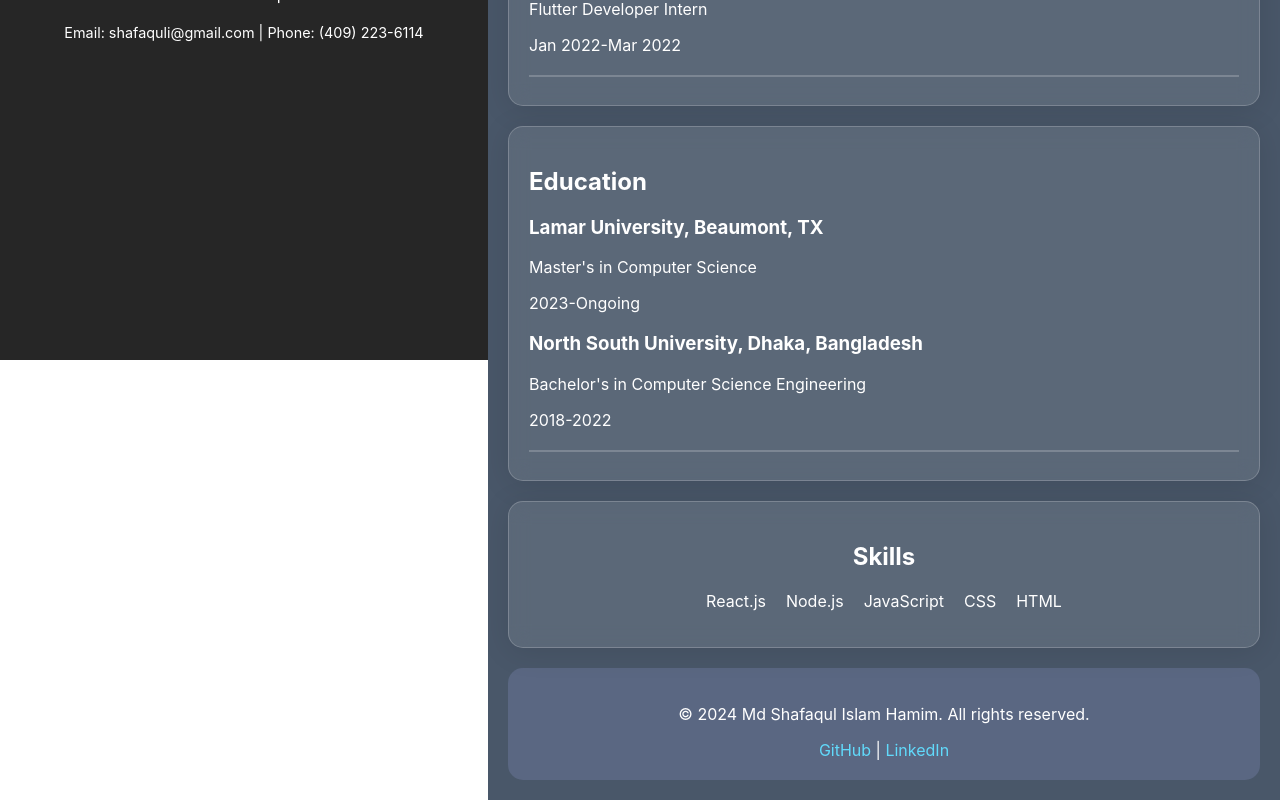
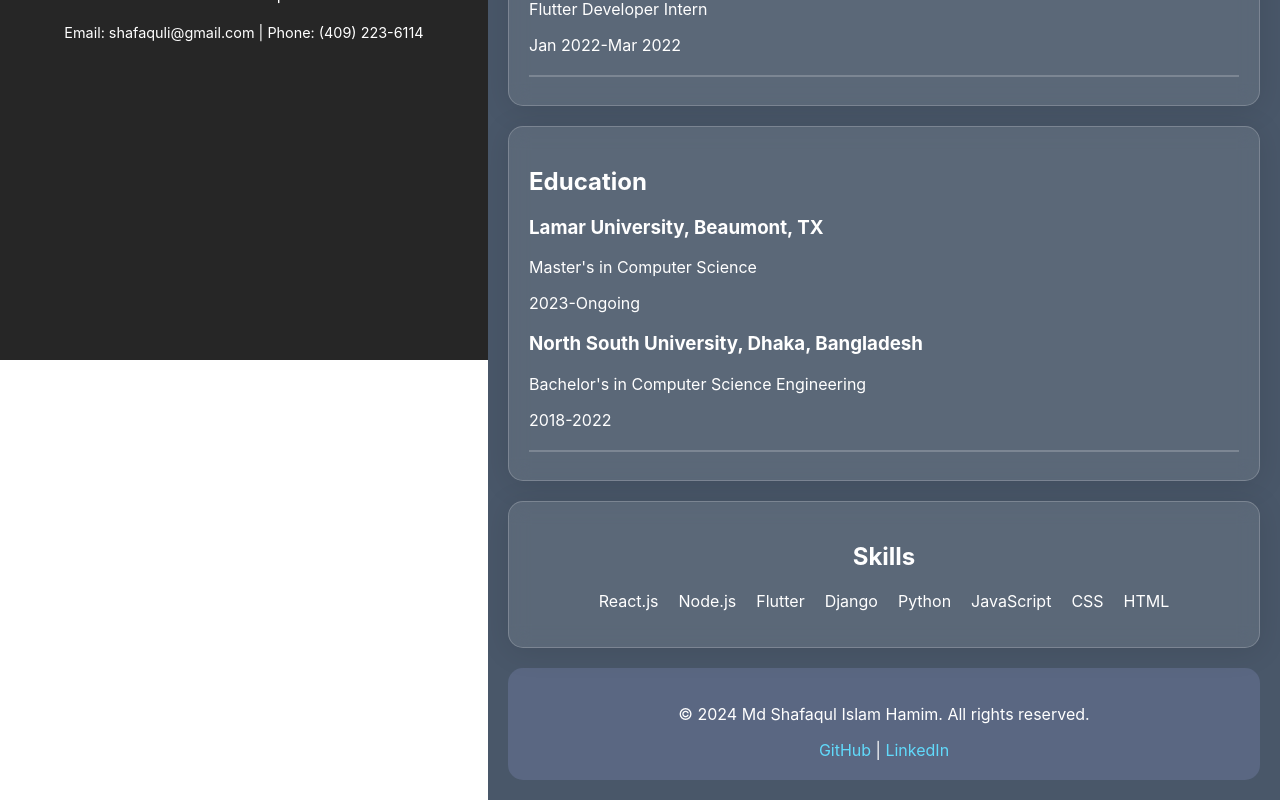
Before and after one commit to Shafaqulhamim/resume-website, a React (Create React App) app: page / in a window 1280 px wide. Shown: the part 490-1290 px from the top of the page. Built offline with nearby package versions, Linux system fonts and the light colour scheme.

Commit message:
adding new texts

```diff
--- a/src/Skills.js
+++ b/src/Skills.js
@@ -1,7 +1,7 @@
 import React from "react";
 
 function Skills() {
-  const skills = ["React.js", "Node.js", "JavaScript", "CSS", "HTML"];
+  const skills = ["React.js", "Node.js","Flutter" ,"Django" ,"Python", "JavaScript", "CSS", "HTML"];
 
   return (
     <section style={styles.section}>
```
